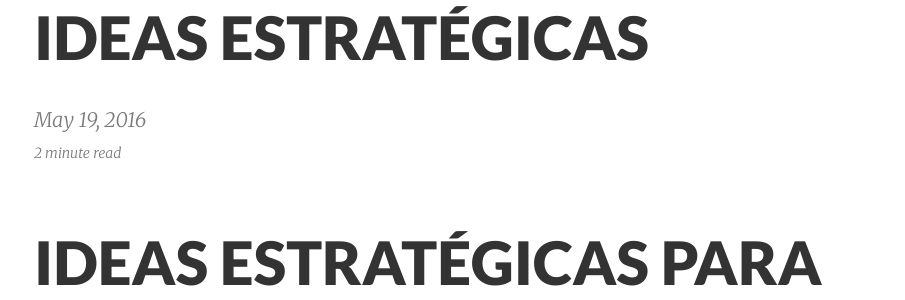
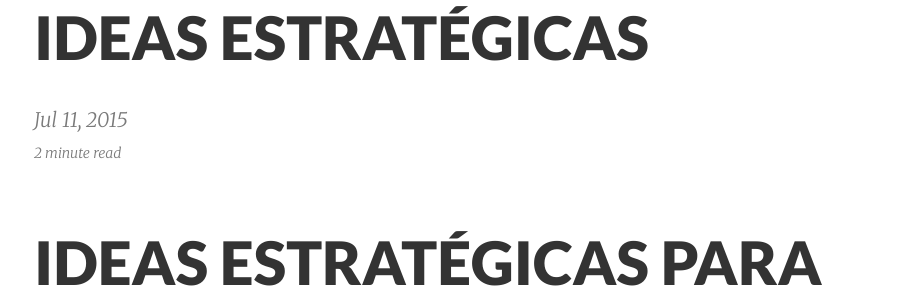
Before and after one commit to mortjac/equi, a Jekyll site: the page built from _posts/2015-07-11-ideas-estategicas.md, in a window 1280 px wide and 900 px high. Shown: the part 167-467 px from the top of the window, without its empty margins (186-1091 px from the left). Built offline with Jekyll 4.4.1, drawn with Linux system fonts in a browser that asks for light colours.

Commit message:
Feil
Prøve å rette 404 feil

```diff
--- a/_posts/2015-07-11-ideas-estategicas.md
+++ b/_posts/2015-07-11-ideas-estategicas.md
@@ -1,7 +1,7 @@
 ---
 layout:     post
 title:      IDEAS ESTRATÉGICAS
-date:       2016-05-19
+date:       2015-07-11
 summary:    IDEAS ESTRATÉGICAS PARA EL CASCO ANTIGUO DE VILLAJOYOSA
 categories: jekyll pixyll
 ---
```
